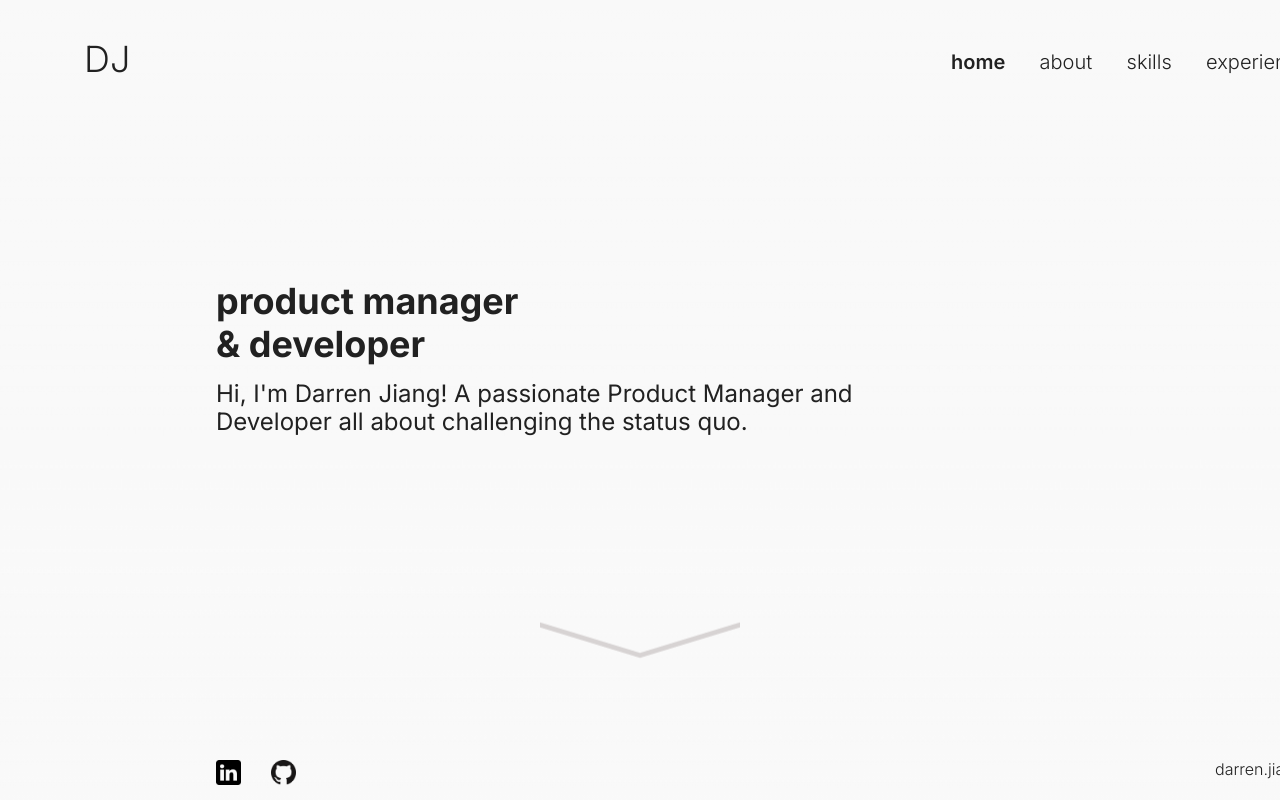
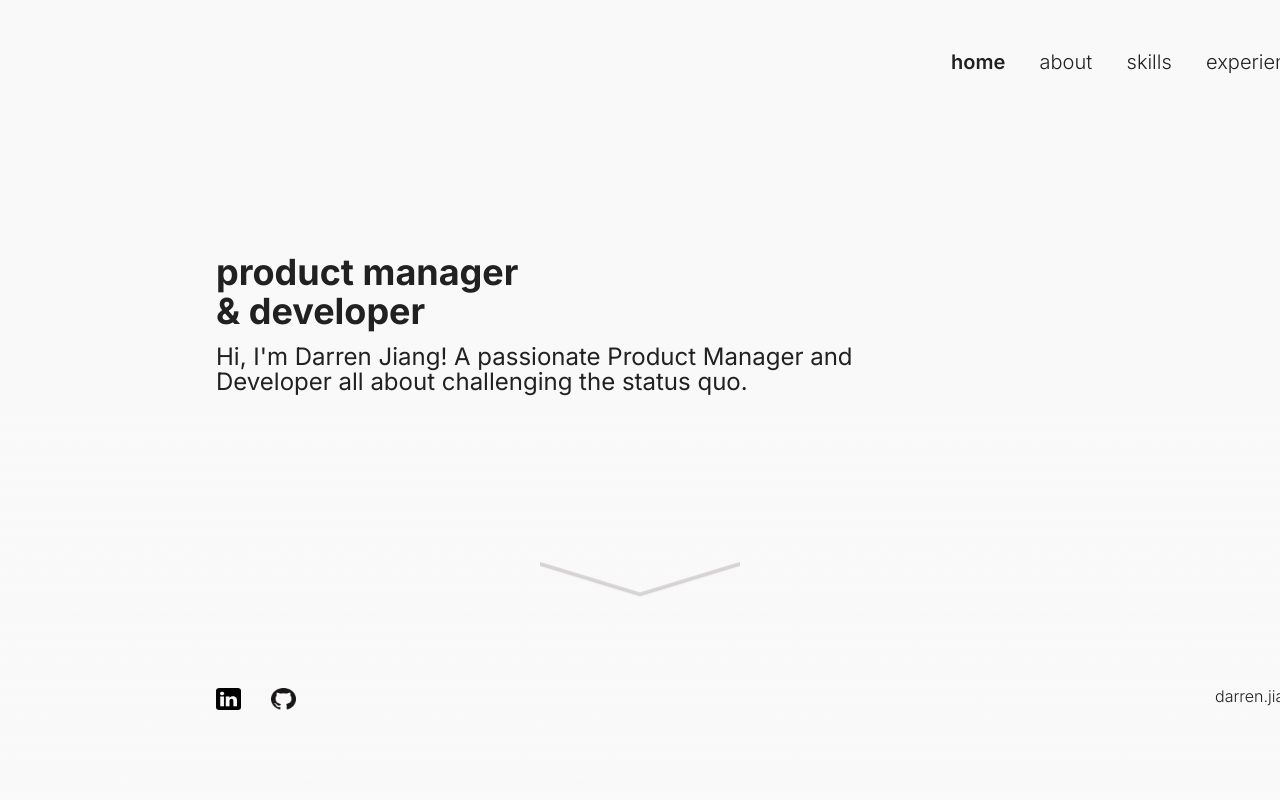
Before and after one commit to dhjiang1/darren-jiang, a Next.js app in the folder personal-site/: page / in a window 1280 px wide. Shown: the top 800 px of the page. Built offline with nearby package versions, Linux system fonts and the light colour scheme.

Commit message:
homepage height conversions

```diff
--- a/personal-site/src/app/globals.css
+++ b/personal-site/src/app/globals.css
@@ -19,11 +19,11 @@
   }
 }
 
-/* troubleshooting
-* {
+/* troubleshooting */
+/* * {
   outline: solid 1px red;
-}
-*/
+} */
+
 
 body {
   color: rgb(var(--foreground-rgb));
@@ -60,7 +60,8 @@ body {
 }
 
 section {
-  height: 882px;
+  height: 100vh;
+  width: 100vw;
 }
 
 .section-header {
--- a/personal-site/src/app/page.module.css
+++ b/personal-site/src/app/page.module.css
@@ -2,7 +2,7 @@
 
 /* homepage */
 
-.logo {
+/* .logo {
     position: absolute;
     height: 43px;
     left: 84px;
@@ -11,28 +11,28 @@
     font-weight: 300;
     font-size: 36px;
     line-height: 43px;
-  }
+  } */
 
 .title_intro h1 {
     position: absolute;
-    height: 86px;
+    height: 9.728506787330318vh;
     left: 216px;
-    top: 280px;
+    top: 31.67420814479638vh;
 
     font-weight: 700;
     font-size: 36px;
-    line-height: 43px;
+    line-height: 4.864253393665159vh;
   }
 
   .title_intro h2 {
     position: absolute;
-    height: 56px;
+    height: 6.334841628959276vh;
     left: 216px;
-    top: 380px;
+    top: 42.98642533936652vh;
 
     font-weight: 400;
     font-size: 24px;
-    line-height: 28px;
+    line-height: 3.167420814479638vh;
   }
 
   .links {
@@ -44,44 +44,45 @@
     display: flex;
     flex-direction: row;
     position: absolute;
-    top: 760px;
+    top: 85.97285067873304vh;
     left: 216px;
   }
 
   .socials img {
     margin-right: 30px;
-    height: 25px;
+    height: 2.828054298642534vh;
     width: 25px;
   }
 
   .email {
     position: absolute;
-    height: 19px;
+    height: 2.1493212669683257vh;
     left: 1215px;
-    top: 760px;
+    top: 85.97285067873304vh;
 
     font-weight: 300;
     font-size: 16px;
-    line-height: 19px;
+    line-height: 2.1493212669683257vh;
   }
 
   .down {
     display: flex;
     justify-content: center;
     position: relative;
-    top: 600px;
+    top: 67.87330316742081vh;
   }
 
   .chevron {
     position: relative;
     text-align: center;
 
-    padding: 12px;
-    margin-bottom: 6px;
-    height: 5px;
+    padding: 1.3574660633484164vh;
+    margin-bottom: 0.6787330316742082vh;
+    height: 0.5656108597285068vh;
     width: 200px;
     animation: updown .75s linear infinite alternate;
   }
+
   .chevron:before {
     content: '';
     position: absolute;
@@ -92,6 +93,7 @@
     background: #D7D3D3;
     transform: skew(0deg, 17deg);
   }
+
   .chevron:after {
     content: '';
     position: absolute;
@@ -104,7 +106,7 @@
   }
 
   @keyframes updown {
-    100%{transform: translateY(15px);}
+    100%{transform: translateY(1.6968325791855203vh);}
   }
 
   /* about page */
@@ -316,7 +318,7 @@
 .contact {
   background-color: #212121;
   color: #D7D3D3;
-  height: 880px;
+  height: 100vh;
 }
 
 .end {
--- a/personal-site/src/app/page.tsx
+++ b/personal-site/src/app/page.tsx
@@ -30,7 +30,7 @@ export default function Home() {
   return (
     <main>
 
-      <header>
+      {/* <header>
         <div className={styles.logo}>DJ</div>
         <nav className="navigation">
           <a href="#homepage"><h1 className="active">home</h1></a>
@@ -40,9 +40,17 @@ export default function Home() {
           <a href="#contact"><h1>contact</h1></a>
         </nav>
 
-      </header>
+      </header> */}
 
       <section id="homepage">
+
+        <nav className="navigation">
+          <a href="#homepage"><h1 className="active">home</h1></a>
+          <a href="#about_page"><h1>about</h1></a>
+          <a href="#skills_page"><h1>skills</h1></a>
+          <a href="#internships_page"><h1>experience</h1></a>
+          <a href="#contact"><h1>contact</h1></a>
+        </nav>
 
         <div className={styles.title_intro}>
           <h1>product manager <br></br>&#38; developer</h1>
```
